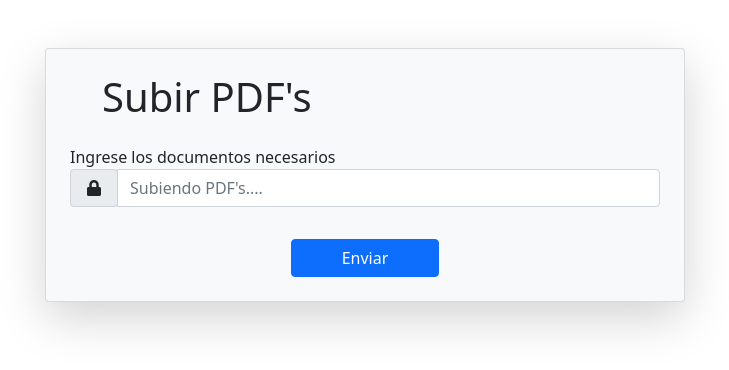
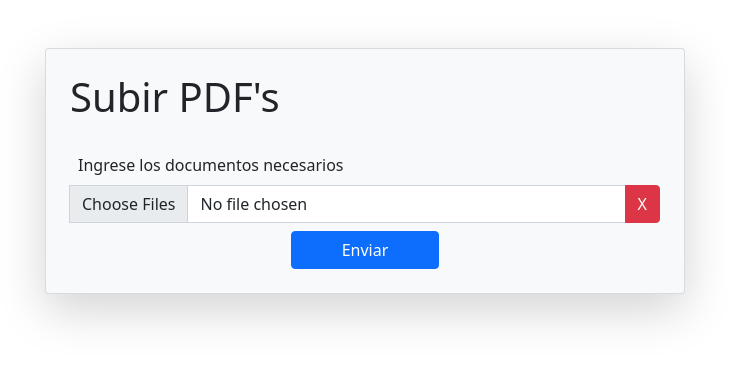
Before and after one commit to IviCarc/chatbot, a Flask app: page /loadPDF in a window 1280 px wide. Shown: the part 56-426 px from the top of the page, without its empty margins (275-1004 px from the left). Run offline with Flask 3, Linux system fonts and the light colour scheme.

Commit message:
Poder subir pdfs desde la pagina.

```diff
--- a/src/controllers/chat_controllers.py
+++ b/src/controllers/chat_controllers.py
@@ -1,5 +1,8 @@
 from flask import render_template, request, jsonify, Blueprint
 from chat import chat
+from ingest.ingest import parse_pdf
+
+import os
 
 bot = Blueprint("bot", __name__)
 
@@ -20,6 +23,46 @@ def process():
 @bot.route('/loadPDF', methods=["POST", "GET"])
 def loadPDF():
     if request.method == "POST":
-        return
+        file = request.files['documentos']
+        print(file)
+
+        folder_path = "src/carpetapdfs/"
+        temp_path = os.path.join(folder_path, "test.pdf")
+
+        if not os.path.exists(folder_path):
+            os.makedirs(folder_path)
+
+        # os.makedirs(folder_path)
+        # temp_path = "test.pdf"
+
+        file.save(temp_path)
+
+        # Llamar a la función parse_pdf para procesar el archivo PDF
+        pages, metadata = parse_pdf(temp_path)
+
+
+        # Eliminar el archivo temporal
+        # os.remove(temp_path)
+
+        # Devolver el resultado del procesamiento
+        return "Procesamiento completado"
 
     return render_template("loadPDF.html")
+
+# @bot.route('/upload', methods=['POST'])
+# def upload():
+#     file = request.files
+#     print(file)
+#     temp_path = "temp.pdf"
+#     file.save(temp_path)
+
+#     # Llamar a la función parse_pdf para procesar el archivo PDF
+#     pages, metadata = parse_pdf(temp_path)
+
+#     # Realizar cualquier otro procesamiento adicional aquí
+
+#     # Eliminar el archivo temporal
+#     os.remove(temp_path)
+
+#     # Devolver el resultado del procesamiento
+#     return "Procesamiento completado"
--- a/src/templates/loadPDF.html
+++ b/src/templates/loadPDF.html
@@ -17,8 +17,8 @@
     <!-- <h1>twitter-bootstrap</h1> -->
 
     <div class="login container w-50 mt-5 bg-light shadow-lg p-2 card ">
-        <h1 class="ms-5 mt-3">Subir PDF's</h1>
-        <form action="" class="d-flex flex-column align-items-center p-3" method="post">
+        <h1 class="ms-3 mt-3">Subir PDF's</h1>
+        <form action="" class="d-flex flex-column align-items-center p-3" method="post" enctype="multipart/form-data">
 
             <!-- <div class="w-100">
                 <label for="username">Nombre de usuario</label>
@@ -31,23 +31,30 @@
             </div> -->
 
             <div class="w-100">
-                <label for="password">Ingrese los documentos necesarios</label>
+
+                <label class="p-2">Ingrese los documentos necesarios</label>
+
                 <div class="input-group mb-2">
                     <div class="input-group-prepend">
-                        <div class="input-group-text">
+                        <!-- <div class="input-group-text">
                             <i class="fas fa-lock p-1 img-fluid"></i>
-                        </div>
+                        </div> -->
                     </div>
-                    <input type="password" class="form-control" name="password" placeholder="Subiendo PDF's...." id="password"
-                        required>
+                    <input type="file" class="form-control" name="documentos" placeholder="Subiendo PDF's...." id="documentos" required multiple>
+                    <button id="cancelar" class="btn btn-danger"  onclick="cancelarSubida()">X</button>
                 </div>
-                <label for="password">
+                <!-- <label for="password">
 
-                </label>
+                </label> -->
             </div>
+
             <input type="submit" class="btn btn-primary w-25" value="Enviar">
         </form>
     </div>
 </body>
-
+<script>
+    function cancelarSubida() {
+        document.getElementById("documentos").value = "";
+    }
+</script>
 </html>
```
Also changed, not shown: 1 other file.
